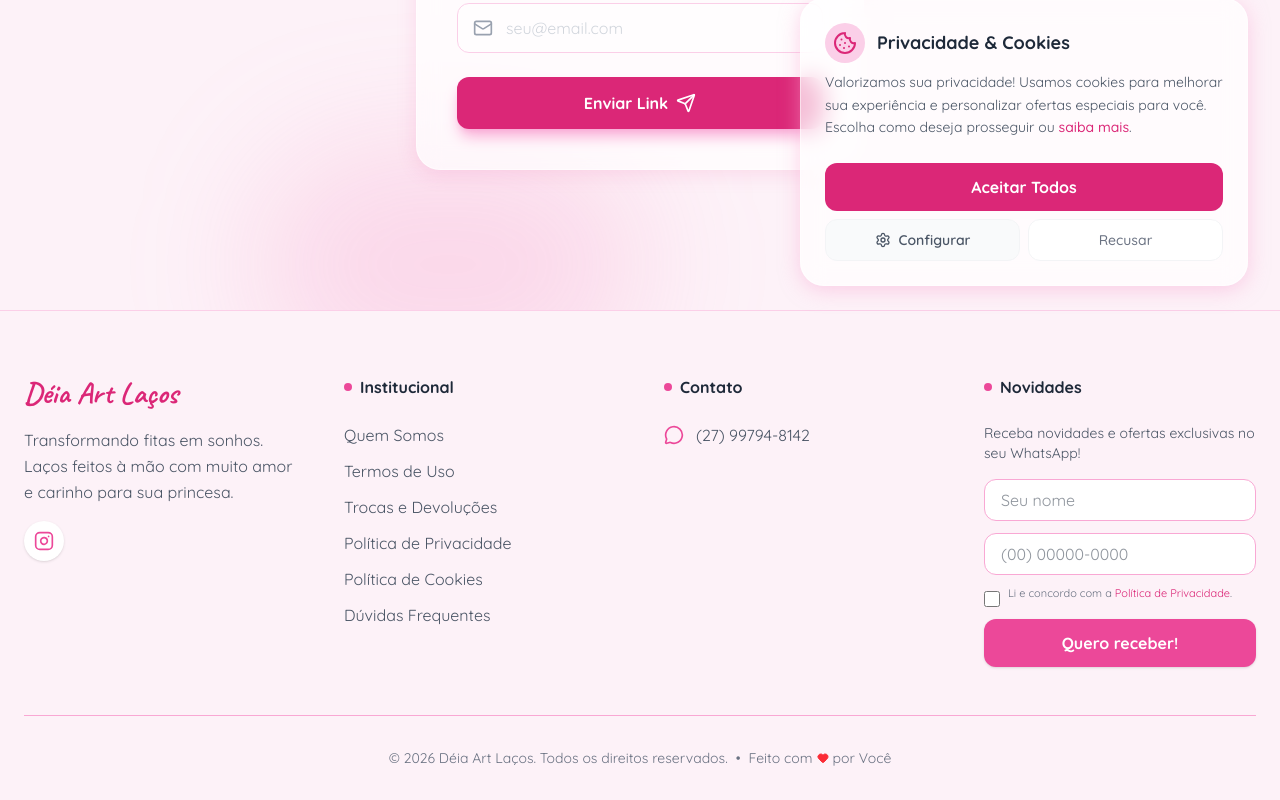
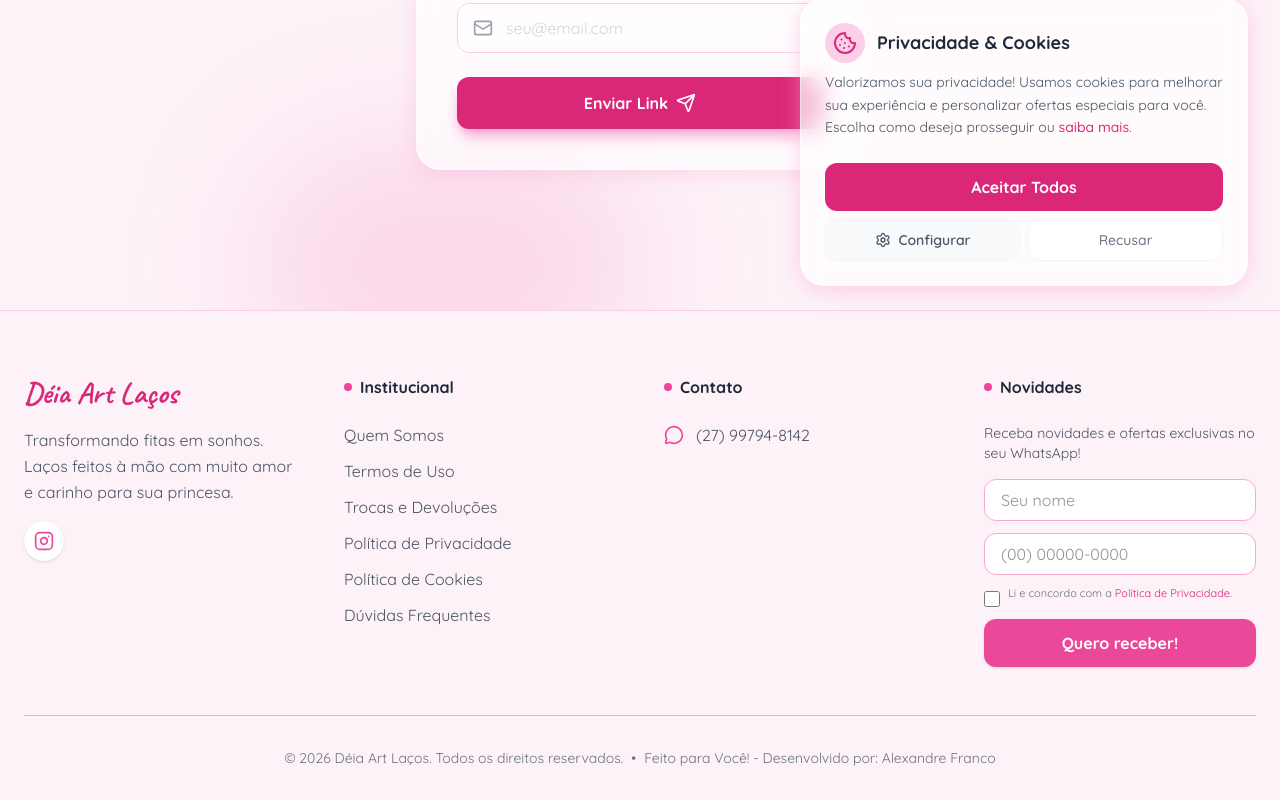
Before and after one commit to alexandrexfranco/DeiaArtLacos, a React (Vite) app: page /esqueceu-senha in a window 1280 px wide. Shown: the part 490-1290 px from the top of the page. Built offline with nearby package versions, Linux system fonts and the light colour scheme; no server answers; the database is empty.

Commit message:
chore: atualiza assinatura no rodapé

```diff
--- a/src/components/Footer.tsx
+++ b/src/components/Footer.tsx
@@ -146,8 +146,8 @@ export function Footer() {
                 <div className="border-t border-pink-200 pt-8 text-center text-gray-500 text-sm flex flex-col md:flex-row items-center justify-center gap-2">
                     <span>© 2026 Déia Art Laços. Todos os direitos reservados.</span>
                     <span className="hidden md:inline">•</span>
-                    <span className="flex items-center gap-1">
-                        Feito com <Heart className="w-3 h-3 text-red-500 fill-current" /> por Você
+                    <span>
+                        Feito para Você! - Desenvolvido por: Alexandre Franco
                     </span>
                 </div>
             </div>
```
